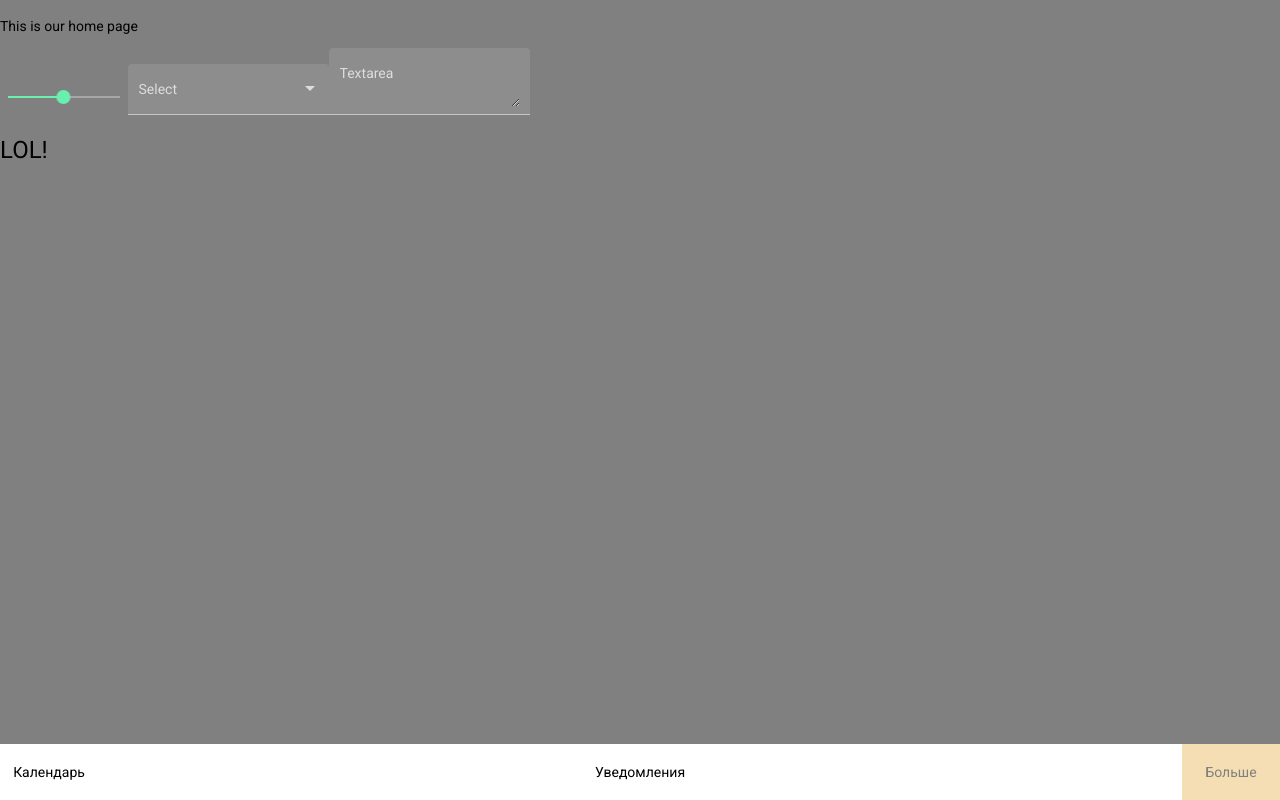
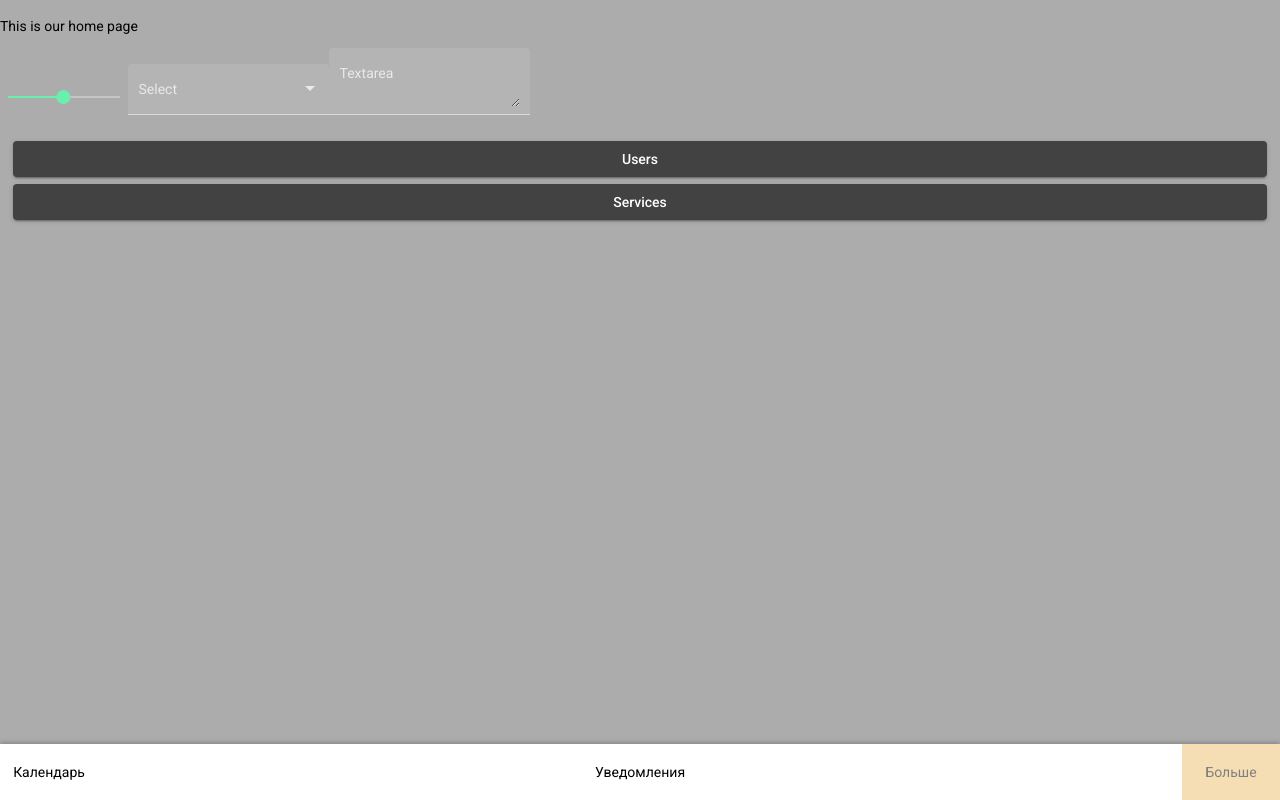
Before and after one commit to egor-rusnak/WorkScheduler, an Angular app in the folder frontend/: page /additional in a window 1280 px wide. Built offline with nearby package versions, Linux system fonts and the light colour scheme.

Commit message:
add new input fields and button save

```diff
--- a/frontend/src/app/modules/additional/additional-routing.module.ts
+++ b/frontend/src/app/modules/additional/additional-routing.module.ts
@@ -1,11 +1,22 @@
 import { NgModule } from '@angular/core';
 import { RouterModule, Routes } from '@angular/router';
 import { AdditionalComponent } from './additional.component';
+import { ServiceEditListComponent } from './service-edit-list/service-edit-list.component';
+import { UserEditListComponent } from './user-edit-list/user-edit-list.component';
 
-const routes: Routes = [{ path: '', component: AdditionalComponent }];
+const routes: Routes = [
+	{
+		path: '',
+		component: AdditionalComponent,
+		children: [
+			{ path: 'users', component: UserEditListComponent },
+			{ path: 'services', component: ServiceEditListComponent },
+		],
+	},
+];
 
 @NgModule({
-  imports: [RouterModule.forChild(routes)],
-  exports: [RouterModule]
+	imports: [RouterModule.forChild(routes)],
+	exports: [RouterModule],
 })
-export class AdditionalRoutingModule { }
+export class AdditionalRoutingModule {}
--- a/frontend/src/app/modules/additional/additional.component.html
+++ b/frontend/src/app/modules/additional/additional.component.html
@@ -1 +1,9 @@
-<h1>LOL!</h1>
+<div class="example-button-row">
+	<button mat-raised-button class="nav-button" routerLink="users">
+		Users
+	</button>
+	<button mat-raised-button class="nav-button" routerLink="services">
+		Services
+	</button>
+</div>
+<router-outlet></router-outlet>
--- a/frontend/src/app/modules/additional/additional.component.scss
+++ b/frontend/src/app/modules/additional/additional.component.scss
@@ -0,0 +1,5 @@
+.nav-button {
+	width: 98%;
+	margin: 0.5em auto;
+	display: block;
+}
--- /dev/null
+++ b/frontend/src/app/modules/additional/service-edit-list/service-edit-list.component.html
@@ -0,0 +1 @@
+<p>service-edit-list works!</p>
--- /dev/null
+++ b/frontend/src/app/modules/additional/service-edit-list/service-edit-list.component.ts
@@ -0,0 +1,13 @@
+import { ChangeDetectionStrategy, Component, OnInit } from '@angular/core';
+
+@Component({
+	selector: 'app-service-edit-list',
+	templateUrl: './service-edit-list.component.html',
+	styleUrls: ['./service-edit-list.component.scss'],
+	changeDetection: ChangeDetectionStrategy.OnPush,
+})
+export class ServiceEditListComponent implements OnInit {
+	constructor() {}
+
+	ngOnInit(): void {}
+}
--- a/frontend/src/app/modules/additional/user-edit-list/user-edit-list.component.html
+++ b/frontend/src/app/modules/additional/user-edit-list/user-edit-list.component.html
@@ -1 +1,13 @@
-<p>user-edit-list works!</p>
+<div class="input-fields">
+	<mat-form-field class="example-full-width" appearance="fill">
+		<mat-label>Name</mat-label>
+		<input matInput />
+	</mat-form-field>
+	<mat-form-field class="example-full-width" appearance="fill">
+		<mat-label>Telephone</mat-label>
+		<span matPrefix>+380 &nbsp;</span>
+		<input type="tel" matInput placeholder="555-555-1234" />
+		<mat-icon matSuffix>UA</mat-icon>
+	</mat-form-field>
+	<button mat-raised-button class="save-btn">Save</button>
+</div>
--- a/frontend/src/app/modules/additional/user-edit-list/user-edit-list.component.scss
+++ b/frontend/src/app/modules/additional/user-edit-list/user-edit-list.component.scss
@@ -0,0 +1,12 @@
+.input-fields {
+	width: 80%;
+	margin: 0.5em auto;
+	display: block;
+}
+.example-full-width {
+	width: 80%;
+}
+.save-btn {
+	width: 80%;
+	display: block;
+}
--- a/frontend/src/app/modules/additional/user-edit-list/user-edit-list.component.ts
+++ b/frontend/src/app/modules/additional/user-edit-list/user-edit-list.component.ts
@@ -1,16 +1,13 @@
 import { ChangeDetectionStrategy, Component, OnInit } from '@angular/core';
 
 @Component({
-  selector: 'app-user-edit-list',
-  templateUrl: './user-edit-list.component.html',
-  styleUrls: ['./user-edit-list.component.scss'],
-  changeDetection: ChangeDetectionStrategy.OnPush
+	selector: 'app-user-edit-list',
+	templateUrl: './user-edit-list.component.html',
+	styleUrls: ['./user-edit-list.component.scss'],
+	changeDetection: ChangeDetectionStrategy.OnPush,
 })
 export class UserEditListComponent implements OnInit {
+	constructor() {}
 
-  constructor() { }
-
-  ngOnInit(): void {
-  }
-
+	ngOnInit(): void {}
 }
--- a/frontend/src/app/modules/home/home.component.html
+++ b/frontend/src/app/modules/home/home.component.html
@@ -3,7 +3,7 @@
 		height: calc(100vh - 4em);
 		overflow-y: scroll;
 		scroll-padding: 0;
-		background-color: grey;
+		background-color: rgb(172, 172, 172);
 	"
 >
 	<h1>{{ name }}</h1>
```
Also changed, not shown: frontend/src/app/modules/additional/additional.module.ts (+15 -10 lines), frontend/src/app/modules/additional/service-edit-list/service-edit-list.component.scss (added), 1 other file (tests, documents, lock files or other folders).
